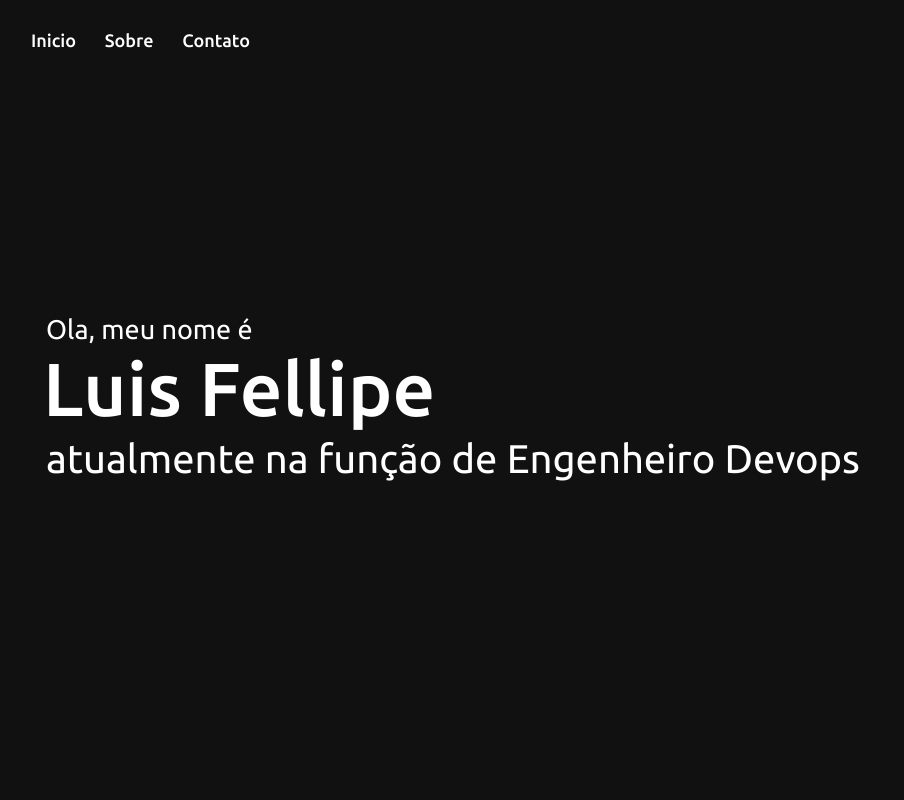
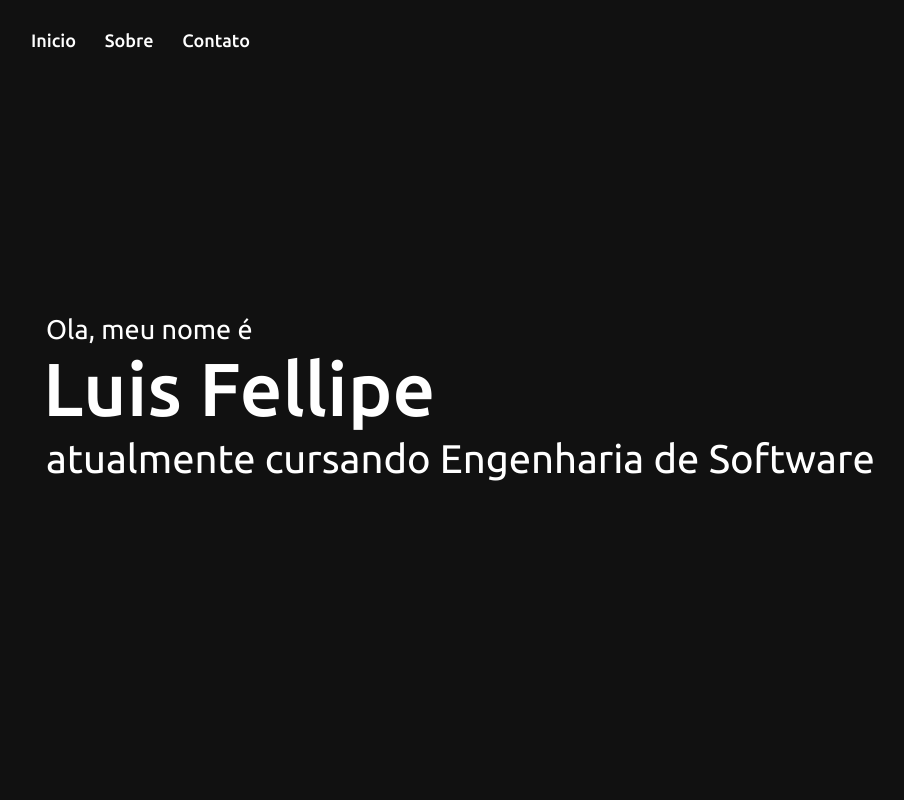
Before and after one commit to CariocaFellipe/LuisFellipeMarques, a plain HTML site: page index.html in a window 1280 px wide. Shown: the top 800 px of the page, without its empty margins (74-978 px from the left). Drawn offline with nearby package versions, Linux system fonts and the light colour scheme.

Commit message:
Update index.html

```diff
--- a/index.html
+++ b/index.html
@@ -31,7 +31,7 @@
             <div class="home-content">
                 <div class="text-1">Ola, meu nome é</div>
                 <div class="text-2">Luis Fellipe</div>
-                <div class="text-3">atualmente na função de Engenheiro Devops<span class="typing"></span></div>
+                <div class="text-3">atualmente cursando Engenharia de Software<span class="typing"></span></div>
             </div>
         </div>
     </section>
```
